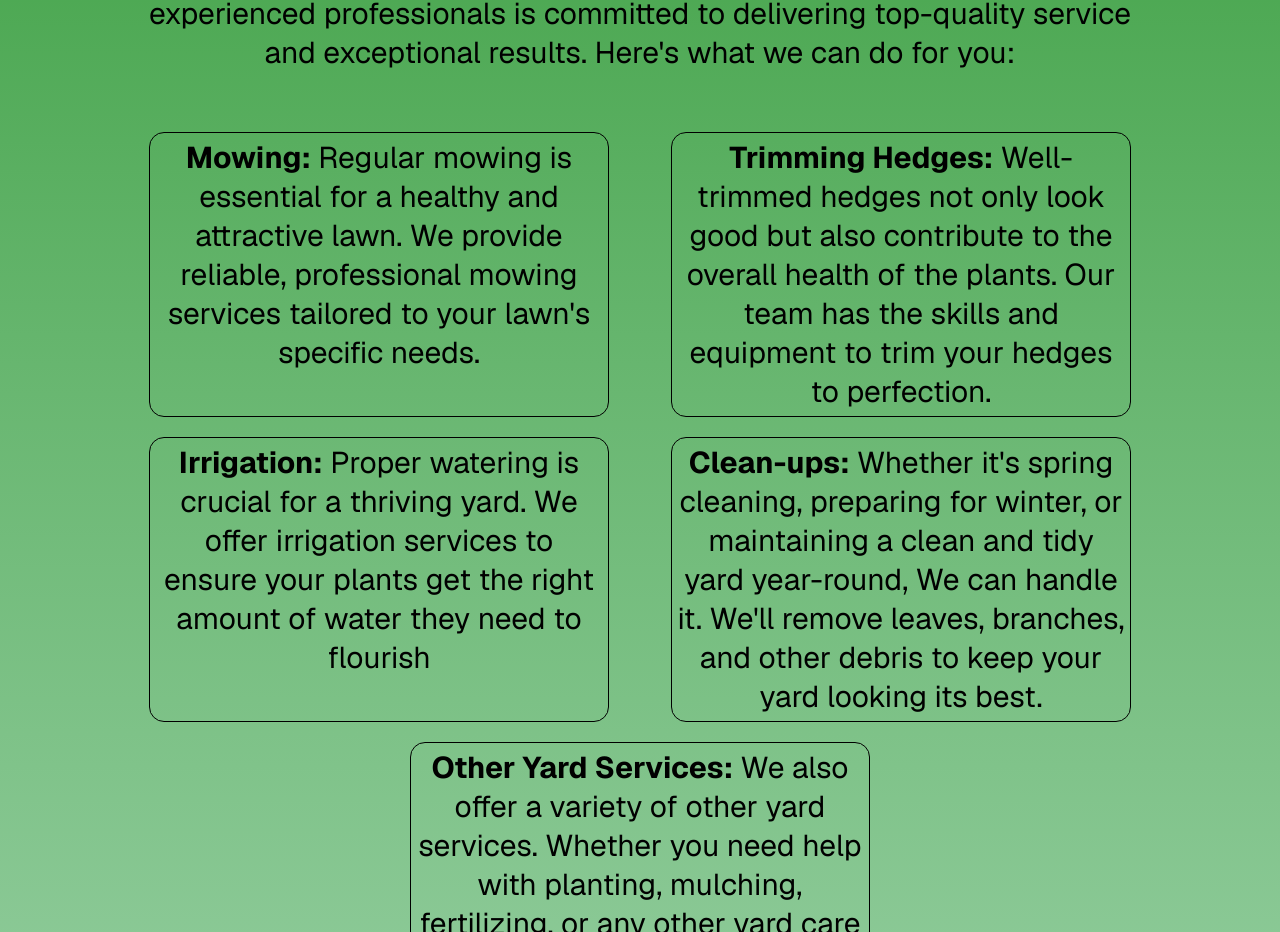
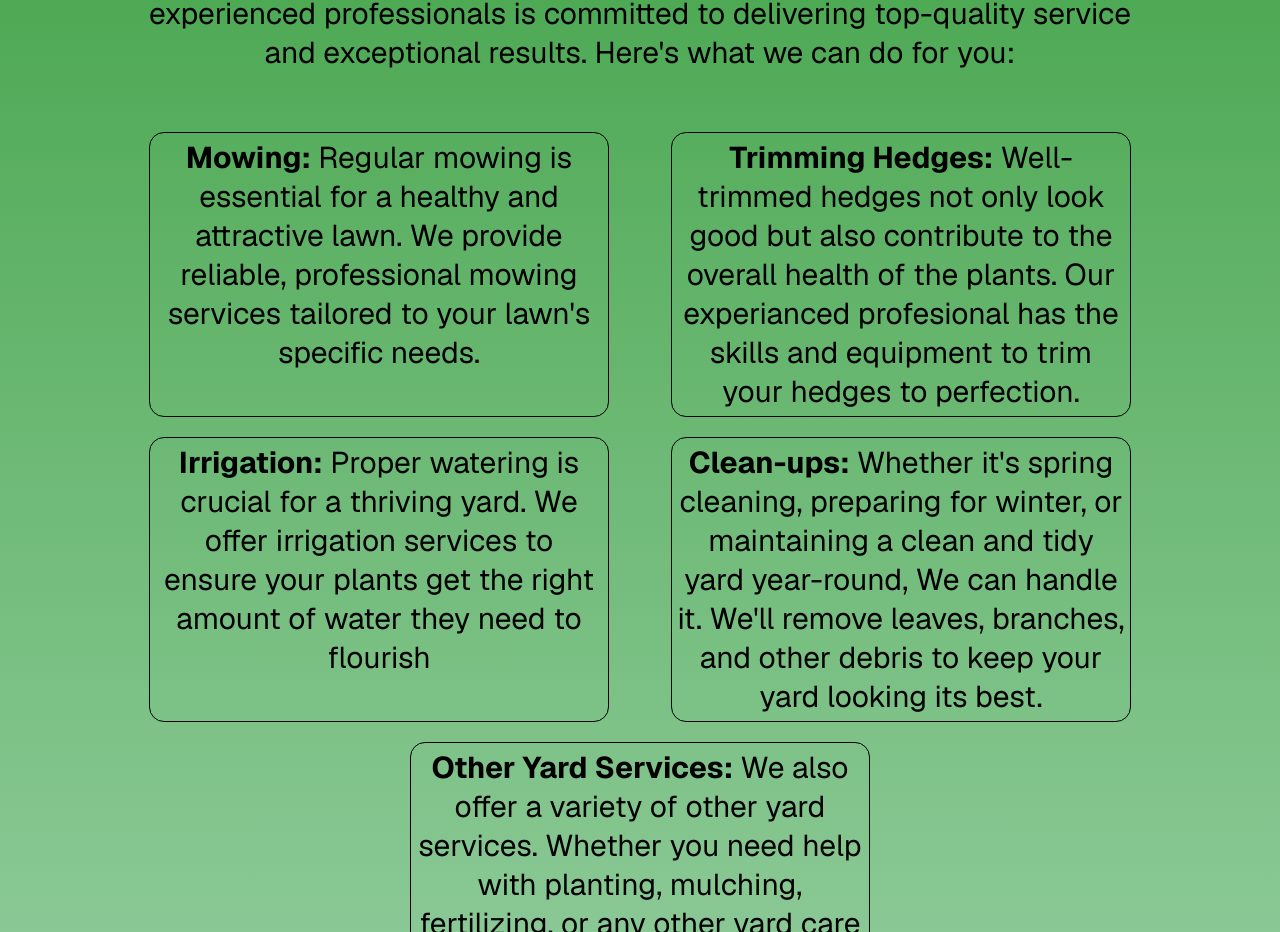
Before and after one commit to Julio-N-Coder/NavarroGardening, a Next.js app: page / in a window 1280 px wide. Shown: the part 832-1764 px from the top of the page. Built offline with nearby package versions, Linux system fonts and the light colour scheme.

Commit message:
fixed some typo's

```diff
--- a/src/app/contact-me/page.jsx
+++ b/src/app/contact-me/page.jsx
@@ -13,7 +13,7 @@ export default function Contact() {
         <article className={`${styles.center} ${styles.leftContactInfo}`}>
           <span>Contact me through my email</span>
           <span className={styles.info}>Test@test.com</span>
-          <span>Contact me through my Phone number</span>
+          <span>Contact us through my Phone number</span>
           <span className={styles.info}>Phone Number</span>
           <span>Or you can just contact me in this form on the right!</span>
           <span>--&gt;</span>
--- a/src/app/page.js
+++ b/src/app/page.js
@@ -14,7 +14,7 @@ export default function Home() {
         <article>At Navarro Gardening, we offer a comprehensive range of yard services designed to keep your outdoor spaces looking their best. Our team of experienced professionals is committed to delivering top-quality service and exceptional results. Here&apos;s what we can do for you:</article>
         <div className={styles.services}>
           <article className={styles.service}><span className={styles.bold}>Mowing:</span> Regular mowing is essential for a healthy and attractive lawn. We provide reliable, professional mowing services tailored to your lawn&apos;s specific needs.</article>
-          <article className={styles.service}><span className={styles.bold}>Trimming Hedges:</span> Well-trimmed hedges not only look good but also contribute to the overall health of the plants. Our team has the skills and equipment to trim your hedges to perfection.</article>
+          <article className={styles.service}><span className={styles.bold}>Trimming Hedges:</span> Well-trimmed hedges not only look good but also contribute to the overall health of the plants. Our experianced profesional has the skills and equipment to trim your hedges to perfection.</article>
           <article className={styles.service}><span className={styles.bold}>Irrigation:</span> Proper watering is crucial for a thriving yard. We offer irrigation services to ensure your plants get the right amount of water they need to flourish</article>
           <article className={styles.service}><span className={styles.bold}>Clean-ups:</span> Whether it&apos;s spring cleaning, preparing for winter, or maintaining a clean and tidy yard year-round, We can handle it. We&apos;ll remove leaves, branches, and other debris to keep your yard looking its best.</article>
           <article className={styles.service}><span className={styles.bold}>Other Yard Services:</span> We also offer a variety of other yard services. Whether you need help with planting, mulching, fertilizing, or any other yard care tasks, we&apos;ve got you covered.</article>
```
